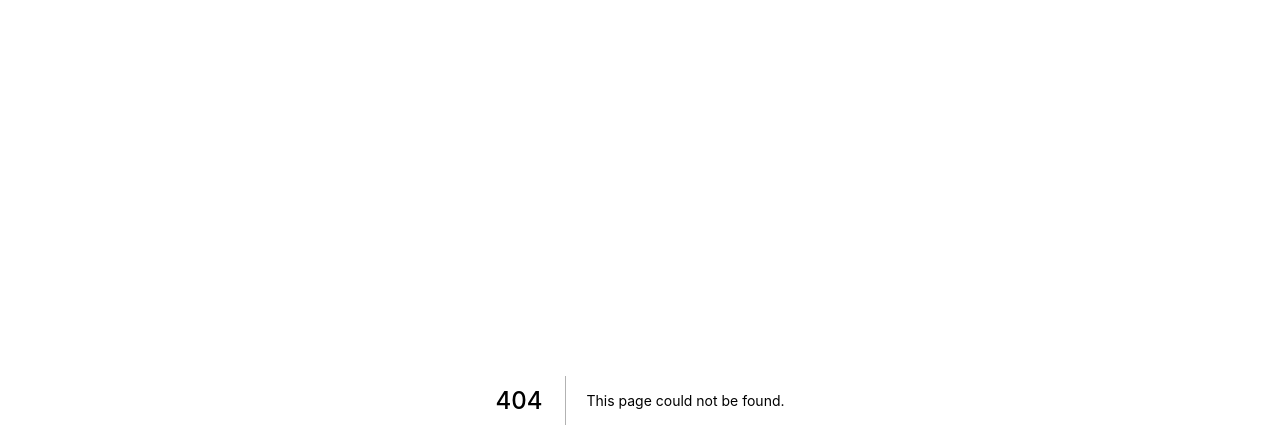
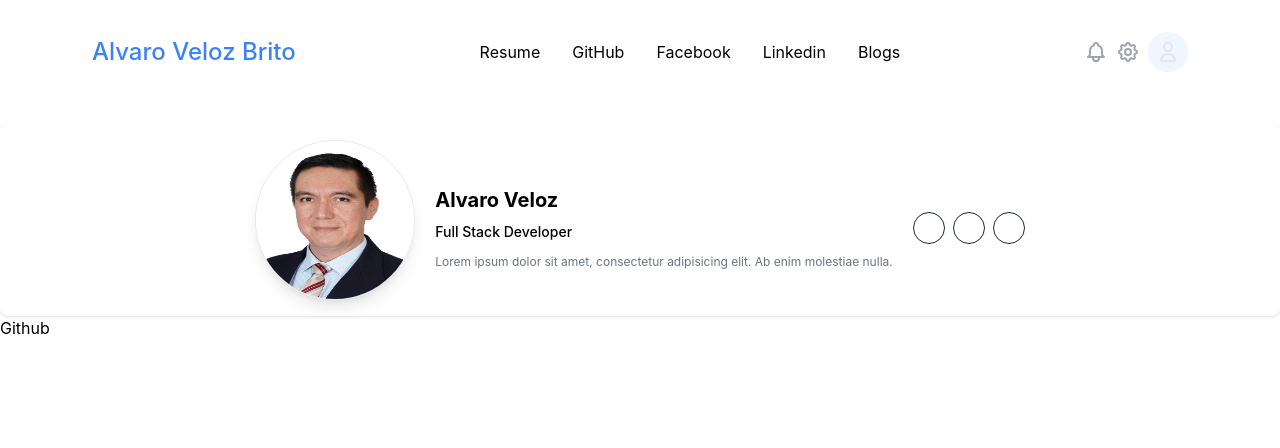
Before and after one commit to alvaroveloz/resume, a Next.js app: page /github in a window 1280 px wide. Before the commit this address had no page. Shown: the top 448 px of the page. Built offline with nearby package versions, Linux system fonts and the light colour scheme.

Commit message:
RESUME Added Header

```diff
--- /dev/null
+++ b/pages/github.js
@@ -0,0 +1,12 @@
+import React from 'react';
+import Layout from '../src/components/Layout';
+
+const github = () => {
+  return (
+    <div>
+      <Layout>Github</Layout>
+    </div>
+  );
+};
+
+export default github;
--- a/pages/index.js
+++ b/pages/index.js
@@ -1,69 +1,14 @@
-import Head from 'next/head'
-import Image from 'next/image'
-import styles from '../styles/Home.module.css'
+// import Head from 'next/head'
+// import Image from 'next/image'
+import Layout from '../src/components/Layout'
 
 export default function Home() {
   return (
-    <div className={styles.container}>
-      <Head>
-        <title>Create Next App</title>
-        <meta name="description" content="Generated by create next app" />
-        <link rel="icon" href="/favicon.ico" />
-      </Head>
+    <div>
+      <Layout>
 
-      <main className={styles.main}>
-        <h1 className={styles.title}>
-          Welcome to <a href="https://nextjs.org">Next.js!</a>
-        </h1>
+      </Layout>
+    </div>
 
-        <p className={styles.description}>
-          Get started by editing{' '}
-          <code className={styles.code}>pages/index.js</code>
-        </p>
-
-        <div className={styles.grid}>
-          <a href="https://nextjs.org/docs" className={styles.card}>
-            <h2>Documentation &rarr;</h2>
-            <p>Find in-depth information about Next.js features and API.</p>
-          </a>
-
-          <a href="https://nextjs.org/learn" className={styles.card}>
-            <h2>Learn &rarr;</h2>
-            <p>Learn about Next.js in an interactive course with quizzes!</p>
-          </a>
-
-          <a
-            href="https://github.com/vercel/next.js/tree/canary/examples"
-            className={styles.card}
-          >
-            <h2>Examples &rarr;</h2>
-            <p>Discover and deploy boilerplate example Next.js projects.</p>
-          </a>
-
-          <a
-            href="https://vercel.com/new?utm_source=create-next-app&utm_medium=default-template&utm_campaign=create-next-app"
-            className={styles.card}
-          >
-            <h2>Deploy &rarr;</h2>
-            <p>
-              Instantly deploy your Next.js site to a public URL with Vercel.
-            </p>
-          </a>
-        </div>
-      </main>
-
-      <footer className={styles.footer}>
-        <a
-          href="https://vercel.com?utm_source=create-next-app&utm_medium=default-template&utm_campaign=create-next-app"
-          target="_blank"
-          rel="noopener noreferrer"
-        >
-          Powered by{' '}
-          <span className={styles.logo}>
-            <Image src="/vercel.svg" alt="Vercel Logo" width={72} height={16} />
-          </span>
-        </a>
-      </footer>
-    </div>
   )
 }
--- /dev/null
+++ b/src/components/Header.js
@@ -0,0 +1,57 @@
+import React from 'react';
+import Image from 'next/image';
+import profilePic from '../../public/alvaro.jpg';
+
+const Header = () => {
+  return (
+    // <div className='grid grid-cols-1 sm:grid-cols-2 md:grid-cols-3 xl:grid-cols-4 gap-4'>
+    <div className='flex flex-row items-center justify-center bg-white p-4 shadow rounded-lg gap-5'>
+      <div className='inline-flex shadow-lg border border-gray-200 rounded-full overflow-hidden h-40 w-40'>
+        {/* <img src="https://images.unsplash.com/photo-1494790108377-be9c29b29330?ixlib=rb-1.2.1&ixid=eyJhcHBfaWQiOjEyMDd9&auto=format&fit=facearea&w=128&h=128&q=60&facepad=2"
+						 alt=""
+						 className="h-full w-full"> */}
+        <Image src={profilePic} alt="Image of Alvaro Veloz" />
+      </div>
+      <div>
+        <h2 className='mt-4 font-bold text-xl'>Alvaro Veloz</h2>
+        <h6 className='mt-2 text-sm font-medium'>Full Stack Developer</h6>
+
+        <p className='text-xs text-gray-500 text-center mt-3'>
+          Lorem ipsum dolor sit amet, consectetur adipisicing elit. Ab enim
+          molestiae nulla.
+        </p>
+      </div>
+      <div>
+        <ul className='flex flex-row mt-4 space-x-2'>
+          <li>
+            <a
+              href=''
+              className='flex items-center justify-center h-8 w-8 border rounded-full text-gray-800 border-gray-800'
+            >
+              <i className='fab fa-facebook'></i>
+            </a>
+          </li>
+          <li>
+            <a
+              href=''
+              className='flex items-center justify-center h-8 w-8 border rounded-full text-gray-800 border-gray-800'
+            >
+              <i className='fab fa-twitter'></i>
+            </a>
+          </li>
+          <li>
+            <a
+              href=''
+              className='flex items-center justify-center h-8 w-8 border rounded-full text-gray-800 border-gray-800'
+            >
+              <i className='fab fa-instagram'></i>
+            </a>
+          </li>
+        </ul>
+      </div>
+    </div>
+    // </div>
+  );
+};
+
+export default Header;
--- a/src/components/Layout.js
+++ b/src/components/Layout.js
@@ -1,12 +1,16 @@
 import React from 'react'
+import Header from './Header'
 import NavBar from './NavBar'
 
 const Layout = ({children}) => {
   return (
       <>
-        <NavBar>
+        <NavBar />
+        <main className='container mx-auto py-5'>
+        <Header />
             {children}
-        </NavBar>
+
+        </main>
       </>
 
   )
--- a/src/components/NavBar.js
+++ b/src/components/NavBar.js
@@ -1,72 +1,85 @@
 import React from 'react';
 import Image from 'next/image';
+import Link from 'next/link';
 
 const NavBar = ({ children }) => {
   return (
     <div>
-<nav className="container flex justify-around py-8 mx-auto bg-white">
-  <div className="flex items-center">
-    <h3 className="text-2xl font-medium text-blue-500">LOGO</h3>
+      <nav className='container flex justify-around py-8 mx-auto bg-white'>
+        <div className='flex items-center'>
+          <h3 className='text-2xl font-medium text-blue-500'>Alvaro Veloz Brito</h3>
         </div>
         {/* <!-- left header section --> */}
-  <div className="items-center hidden space-x-8 lg:flex">
-    <a href="">Home</a>
-    <a href="">GitHub</a>
-    <a href="">Blogs</a>
+        <div className='items-center hidden space-x-8 lg:flex'>
+          <Link href='/'>
+            <a>Resume</a>
+          </Link>
+          <Link href='/github'>
+            <a>GitHub</a>
+          </Link>
+          <Link href='/facebook'>
+            <a>Facebook</a>
+          </Link>
+          <Link href='/linkedin'>
+            <a>Linkedin</a>
+          </Link>
+          <Link href='/blogs'>
+            <a>Blogs</a>
+          </Link>
         </div>
         {/* <!-- right header section --> */}
-  <div className="flex items-center space-x-2">
-    <a href="#">
+        <div className='flex items-center space-x-2'>
+          <a href='#'>
             <svg
-        xmlns="http://www.w3.org/2000/svg"
-        className="w-6 h-6 text-gray-400"
-        fill="none"
-        viewBox="0 0 24 24"
-        stroke="currentColor"
+              xmlns='http://www.w3.org/2000/svg'
+              className='w-6 h-6 text-gray-400'
+              fill='none'
+              viewBox='0 0 24 24'
+              stroke='currentColor'
             >
               <path
-          strokeLineCap="round"
-          strokeLinejoin="round"
-          strokeWidth="2"
-          d="M15 17h5l-1.405-1.405A2.032 2.032 0 0118 14.158V11a6.002 6.002 0 00-4-5.659V5a2 2 0 10-4 0v.341C7.67 6.165 6 8.388 6 11v3.159c0 .538-.214 1.055-.595 1.436L4 17h5m6 0v1a3 3 0 11-6 0v-1m6 0H9"
+                strokeLinecap='round'
+                strokeLinejoin='round'
+                strokeWidth='2'
+                d='M15 17h5l-1.405-1.405A2.032 2.032 0 0118 14.158V11a6.002 6.002 0 00-4-5.659V5a2 2 0 10-4 0v.341C7.67 6.165 6 8.388 6 11v3.159c0 .538-.214 1.055-.595 1.436L4 17h5m6 0v1a3 3 0 11-6 0v-1m6 0H9'
               />
             </svg>
           </a>
-    <a href="#">
+          <a href='#'>
             <svg
-        xmlns="http://www.w3.org/2000/svg"
-        className="w-6 h-6 text-gray-400"
-        fill="none"
-        viewBox="0 0 24 24"
-        stroke="currentColor"
+              xmlns='http://www.w3.org/2000/svg'
+              className='w-6 h-6 text-gray-400'
+              fill='none'
+              viewBox='0 0 24 24'
+              stroke='currentColor'
             >
               <path
-          strokeLineCap="round"
-          strokeLinejoin="round"
-          strokeWidth="2"
-          d="M10.325 4.317c.426-1.756 2.924-1.756 3.35 0a1.724 1.724 0 002.573 1.066c1.543-.94 3.31.826 2.37 2.37a1.724 1.724 0 001.065 2.572c1.756.426 1.756 2.924 0 3.35a1.724 1.724 0 00-1.066 2.573c.94 1.543-.826 3.31-2.37 2.37a1.724 1.724 0 00-2.572 1.065c-.426 1.756-2.924 1.756-3.35 0a1.724 1.724 0 00-2.573-1.066c-1.543.94-3.31-.826-2.37-2.37a1.724 1.724 0 00-1.065-2.572c-1.756-.426-1.756-2.924 0-3.35a1.724 1.724 0 001.066-2.573c-.94-1.543.826-3.31 2.37-2.37.996.608 2.296.07 2.572-1.065z"
+                strokeLinecap='round'
+                strokeLinejoin='round'
+                strokeWidth='2'
+                d='M10.325 4.317c.426-1.756 2.924-1.756 3.35 0a1.724 1.724 0 002.573 1.066c1.543-.94 3.31.826 2.37 2.37a1.724 1.724 0 001.065 2.572c1.756.426 1.756 2.924 0 3.35a1.724 1.724 0 00-1.066 2.573c.94 1.543-.826 3.31-2.37 2.37a1.724 1.724 0 00-2.572 1.065c-.426 1.756-2.924 1.756-3.35 0a1.724 1.724 0 00-2.573-1.066c-1.543.94-3.31-.826-2.37-2.37a1.724 1.724 0 00-1.065-2.572c-1.756-.426-1.756-2.924 0-3.35a1.724 1.724 0 001.066-2.573c-.94-1.543.826-3.31 2.37-2.37.996.608 2.296.07 2.572-1.065z'
               />
               <path
-          strokeLineCap="round"
-          strokeLinejoin="round"
-          strokeWidth="2"
-          d="M15 12a3 3 0 11-6 0 3 3 0 016 0z"
+                strokeLinecap='round'
+                strokeLinejoin='round'
+                strokeWidth='2'
+                d='M15 12a3 3 0 11-6 0 3 3 0 016 0z'
               />
             </svg>
           </a>
-    <a href="#" className="p-2 rounded-full bg-blue-50">
+          <a href='#' className='p-2 rounded-full bg-blue-50'>
             <svg
-        xmlns="http://www.w3.org/2000/svg"
-        className="w-6 h-6 text-gray-200"
-        fill="none"
-        viewBox="0 0 24 24"
-        stroke="currentColor"
+              xmlns='http://www.w3.org/2000/svg'
+              className='w-6 h-6 text-gray-200'
+              fill='none'
+              viewBox='0 0 24 24'
+              stroke='currentColor'
             >
               <path
-          strokeLineCap="round"
-          strokeLinejoin="round"
-          strokeWidth="2"
-          d="M16 7a4 4 0 11-8 0 4 4 0 018 0zM12 14a7 7 0 00-7 7h14a7 7 0 00-7-7z"
+                strokeLinecap='round'
+                strokeLinejoin='round'
+                strokeWidth='2'
+                d='M16 7a4 4 0 11-8 0 4 4 0 018 0zM12 14a7 7 0 00-7 7h14a7 7 0 00-7-7z'
               />
             </svg>
           </a>
--- a/tailwind.config.js
+++ b/tailwind.config.js
@@ -1,10 +1,10 @@
 module.exports = {
   content: [
-    "./pages/**/*.{js,ts,jsx,tsx}",
-    "./components/**/*.{js,ts,jsx,tsx}",
-  ],
+    './pages/**/*.{js,ts,jsx,tsx}',
+    './src/components/**/*.{js,ts,jsx,tsx}'],
   theme: {
     extend: {},
   },
   plugins: [],
+  darkMode: 'class',
 }
```
Also changed, not shown: styles/Home.module.css (deleted, +0 -116 lines), public/alvaro.jpg (added). Lines whose indentation alone changed are shown as unchanged.
